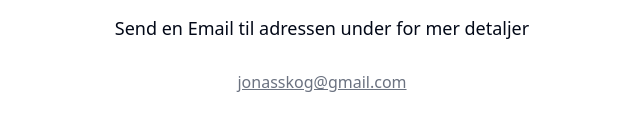
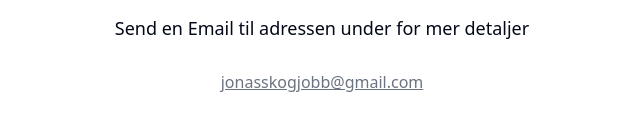
Before and after one commit to 24-20/dinid-react, a React (Vite) app in the folder frontend/: page /contact in a window 1280 px wide. Shown: the part 309-440 px from the top of the page, without its empty margins (318-958 px from the left). Built offline with nearby package versions, Linux system fonts and the light colour scheme.

Commit message:
updating db

```diff
--- a/frontend/src/pages/Contact.tsx
+++ b/frontend/src/pages/Contact.tsx
@@ -2,9 +2,9 @@
 
 const Contact = () => {
   return (
-    <div className=' w-screen h-[calc(100vh-74px)] flex flex-col items-center justify-center gap-3'>
-            <h1 className=' text-lg'>Send en Email til adressen under for mer detaljer</h1>
-            <h1 className='text-gray-500 mt-4 underline'>jonasskog@gmail.com</h1>
+    <div className=' w-screen h-[calc(100vh-74px)] flex flex-col items-center justify-center gap-3 px-8'>
+            <h1 className=' text-lg text-center'>Send en Email til adressen under for mer detaljer</h1>
+            <h1 className='text-gray-500 mt-4 underline'>jonasskogjobb@gmail.com</h1>
 
 
         </div>
```
Also changed, not shown: 1 other file (tests, documents, lock files or other folders).
